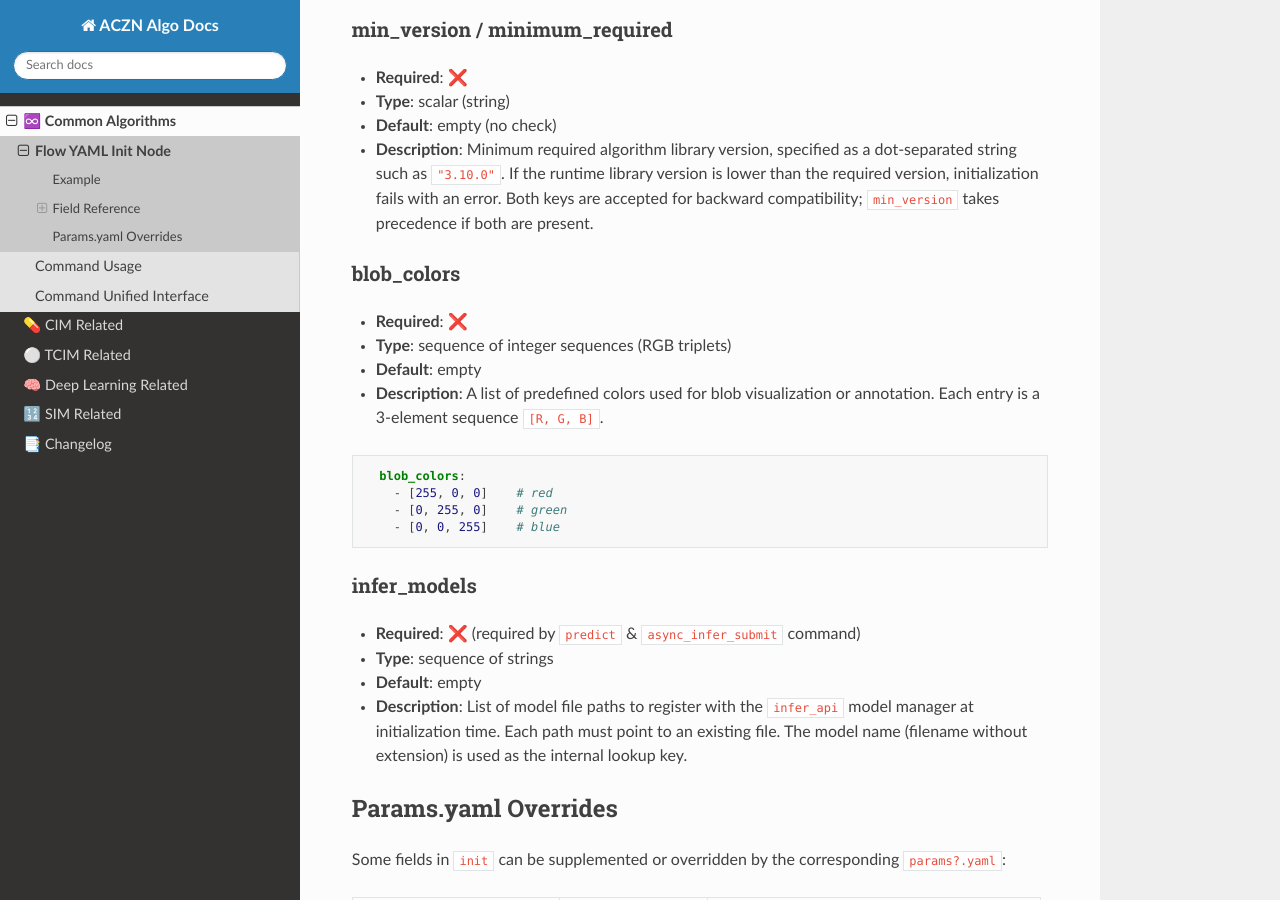
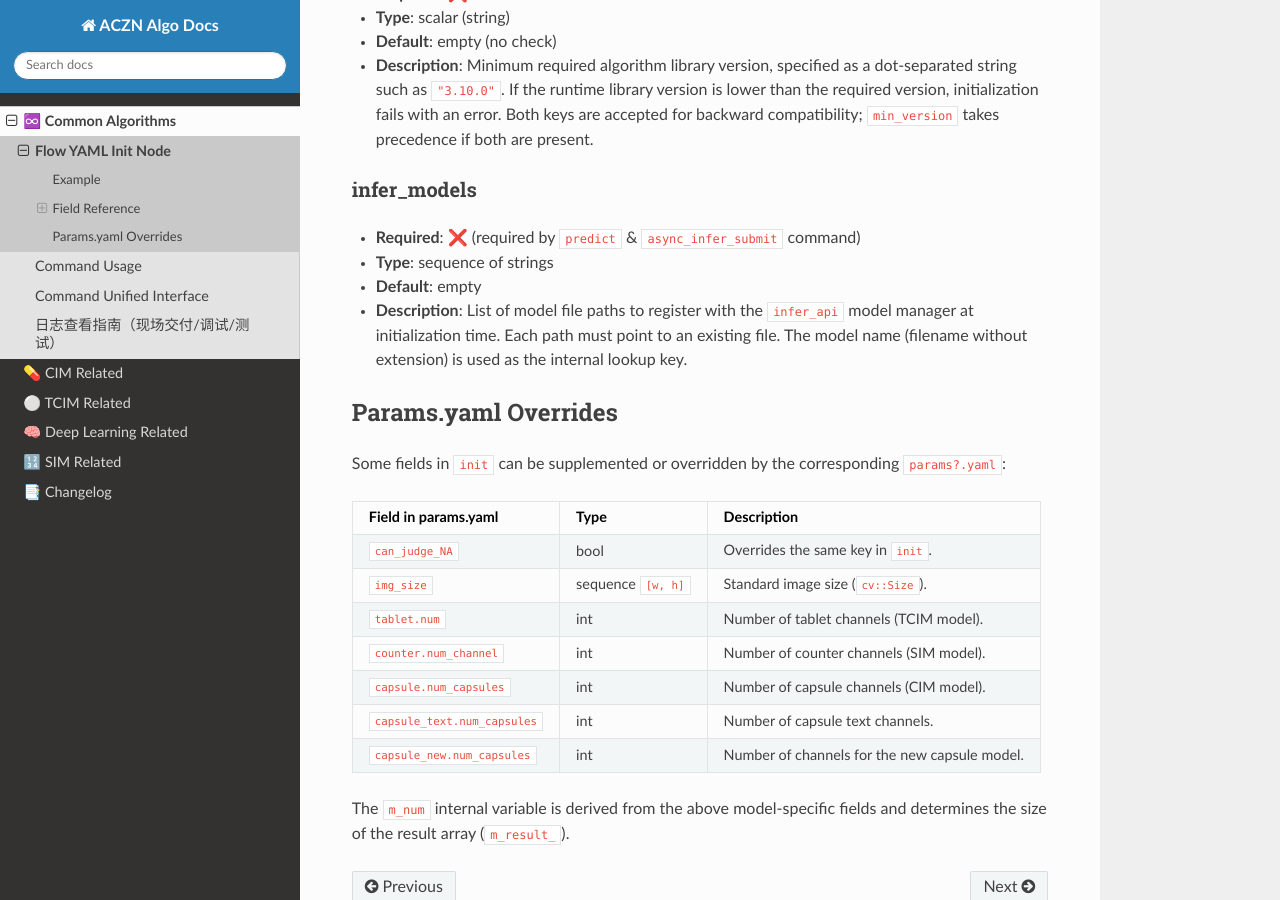
Before and after one commit to pejoypan/aczn-algo-docs, a Sphinx documentation site: the page built from docs/source/common/init-node.md, in a window 1280 px wide and 900 px high, scrolled down 2964 px. Built offline with Sphinx 7.4.7 and the Read the Docs theme 3.1.0, drawn with Linux system fonts in a browser that asks for light colours; some of the changed text lies outside the part shown.

````diff
--- a/docs/source/common/index.rst
+++ b/docs/source/common/index.rst
@@ -7,3 +7,4 @@
    init-node
    command-docs
    unified-interface
+   log-viewing-guide
--- a/docs/source/common/init-node.md
+++ b/docs/source/common/init-node.md
@@ -17,11 +17,6 @@ init:
   use_infer_at_cal: false
   min_version: 3.15.3
   identifier: user-defined-string
-  blob_colors:
-    - [255, 0, 0]
-    - [0, 255, 0]
-    - [0, 0, 255]
-    - [255, 255, 0]
   infer_models:
     - ./models/capsule_det.onnx
     - ./models/defect_seg.onnx
@@ -104,19 +99,6 @@ flow:
 - **Default**: empty (no check)
 - **Description**: Minimum required algorithm library version, specified as a dot-separated string such as `"3.10.0"`. If the runtime library version is lower than the required version, initialization fails with an error. Both keys are accepted for backward compatibility; `min_version` takes precedence if both are present.
 
-### blob_colors
-- **Required**: ❌
-- **Type**: sequence of integer sequences (RGB triplets)
-- **Default**: empty
-- **Description**: A list of predefined colors used for blob visualization or annotation. Each entry is a 3-element sequence `[R, G, B]`.
-
-```yaml
-  blob_colors:
-    - [255, 0, 0]    # red
-    - [0, 255, 0]    # green
-    - [0, 0, 255]    # blue
-```
-
 ### infer_models
 - **Required**: ❌ (required by `predict` & `async_infer_submit` command)
 - **Type**: sequence of strings
````
Also changed, not shown: docs/source/common/log-viewing-guide.md (added, +72 -0 lines).
